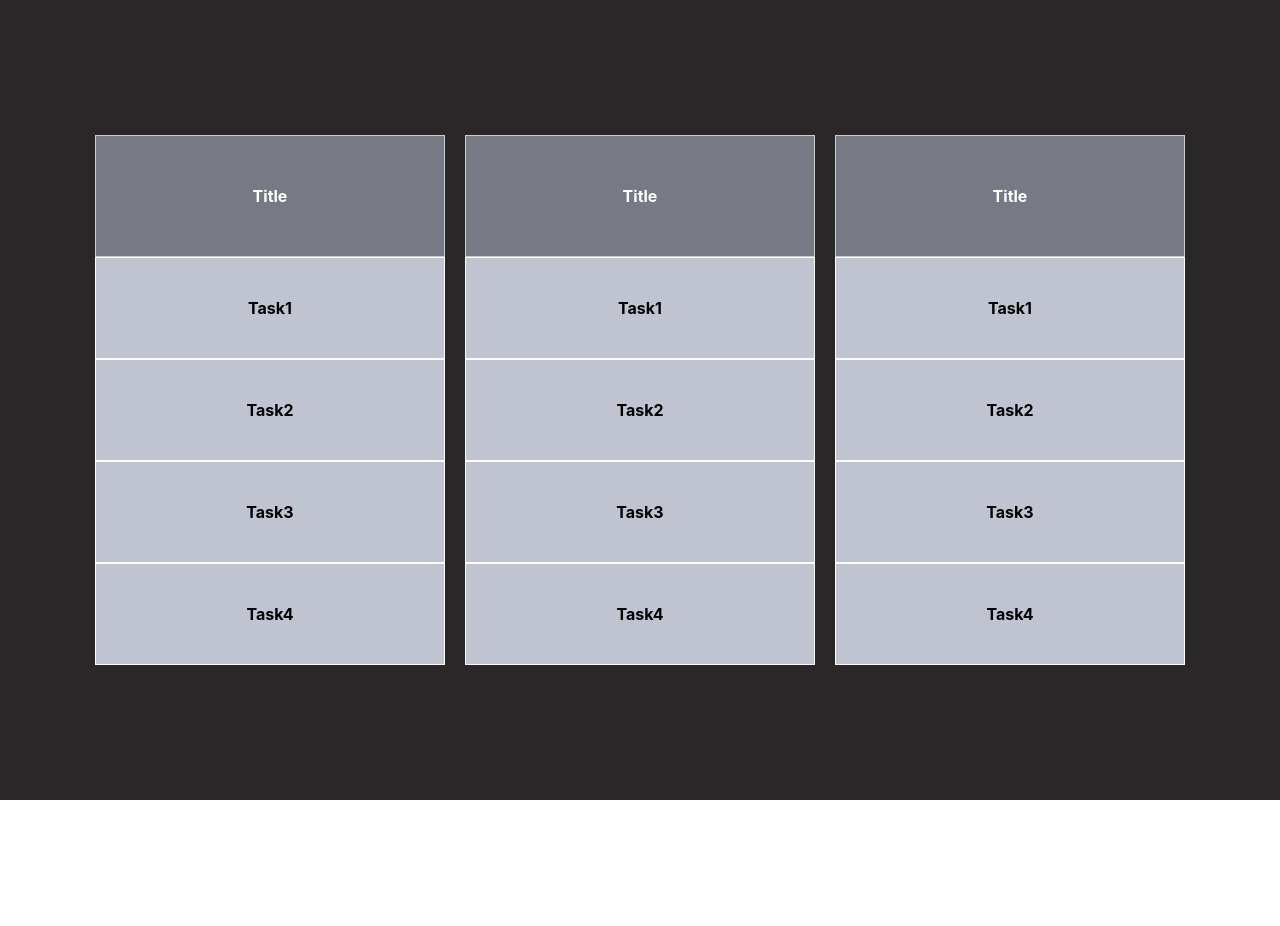
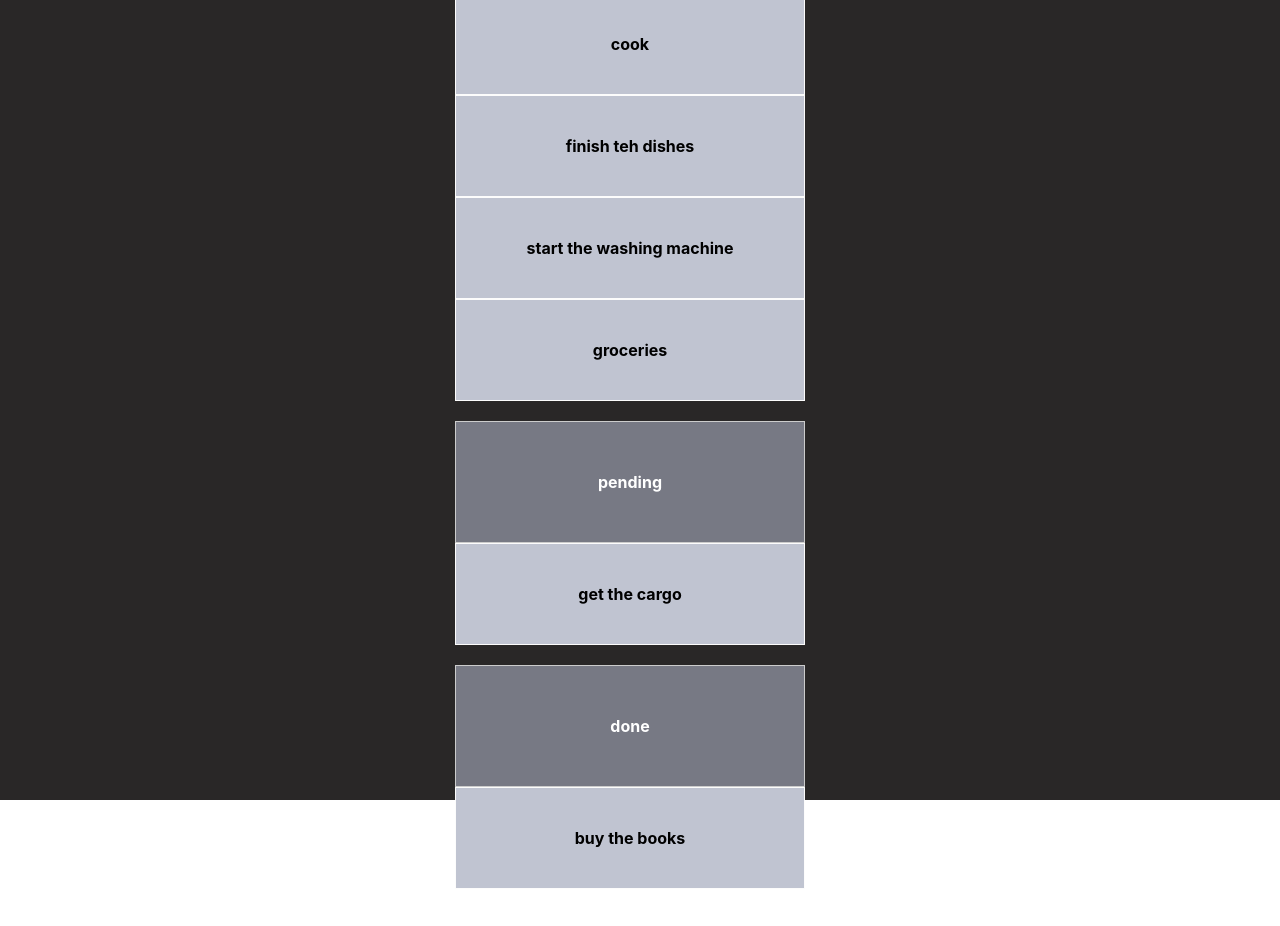
Before and after one commit to demetgas/drag-drop, a React (Create React App) app in the folder drop-down/: page / in a window 1280 px wide. Shown: the top 926 px of the page. Before the commit the page ends 800 px from the top, so only its background shows below. Built offline with nearby package versions, Linux system fonts and the light colour scheme.

Commit message:
added the data

```diff
--- a/drop-down/src/App.js
+++ b/drop-down/src/App.js
@@ -6,8 +6,6 @@ function App() {
     <div className="App">
       <div className="container">
         <Card />
-        <Card />
-        <Card />
       </div>
     </div>
   );
--- a/drop-down/src/components/Task/Task.jsx
+++ b/drop-down/src/components/Task/Task.jsx
@@ -1,20 +1,29 @@
 import React from "react";
 import "./task.css";
+import data from "../../data/data";
 
 export default function Task(props) {
   return (
     <div>
-      <div className="card">
-        <div className="header">
-          <div className="title">Title</div>
-        </div>
-        <div className="list">
-          <div className="listItem">Task1</div>
-          <div className="listItem">Task2</div>
-          <div className="listItem">Task3</div>
-          <div className="listItem">Task4</div>{" "}
-        </div>
-      </div>
+      {data.map((item, index) => {
+        const category = Object.keys(item)[0]; // Get the category (e.g., todo, pending, done)
+        const tasks = item[category]; // Get the tasks for the category
+
+        return (
+          <div key={index} className="card">
+            <div className="header">
+              <div className="title">{category}</div>
+            </div>
+            <div className="list">
+              {Object.values(tasks).map((task, index) => (
+                <div key={index} className="listItem">
+                  {task}
+                </div>
+              ))}
+            </div>
+          </div>
+        );
+      })}
     </div>
   );
 }
--- a/drop-down/src/components/Task/task.css
+++ b/drop-down/src/components/Task/task.css
@@ -1,5 +1,8 @@
 .card {
   border-radius: 5px;
+  display: inline-block; /* Display cards as inline-block to show them in a row */
+  margin-right: 20px; /* Add some space between cards */
+  margin-bottom: 20px; /* Add some space below cards */
 }
 
 .header {
@@ -9,7 +12,7 @@
 }
 
 .title {
-  font-weight: bold; /* Make the font weight bold */
+  font-weight: bold;
   color: white;
 }
 
@@ -23,5 +26,5 @@
   color: black;
   padding: 40px;
   border: 1px solid #fcfcfc;
-  font-weight: bold; /* Make the font weight bold */
+  font-weight: bold;
 }
```
